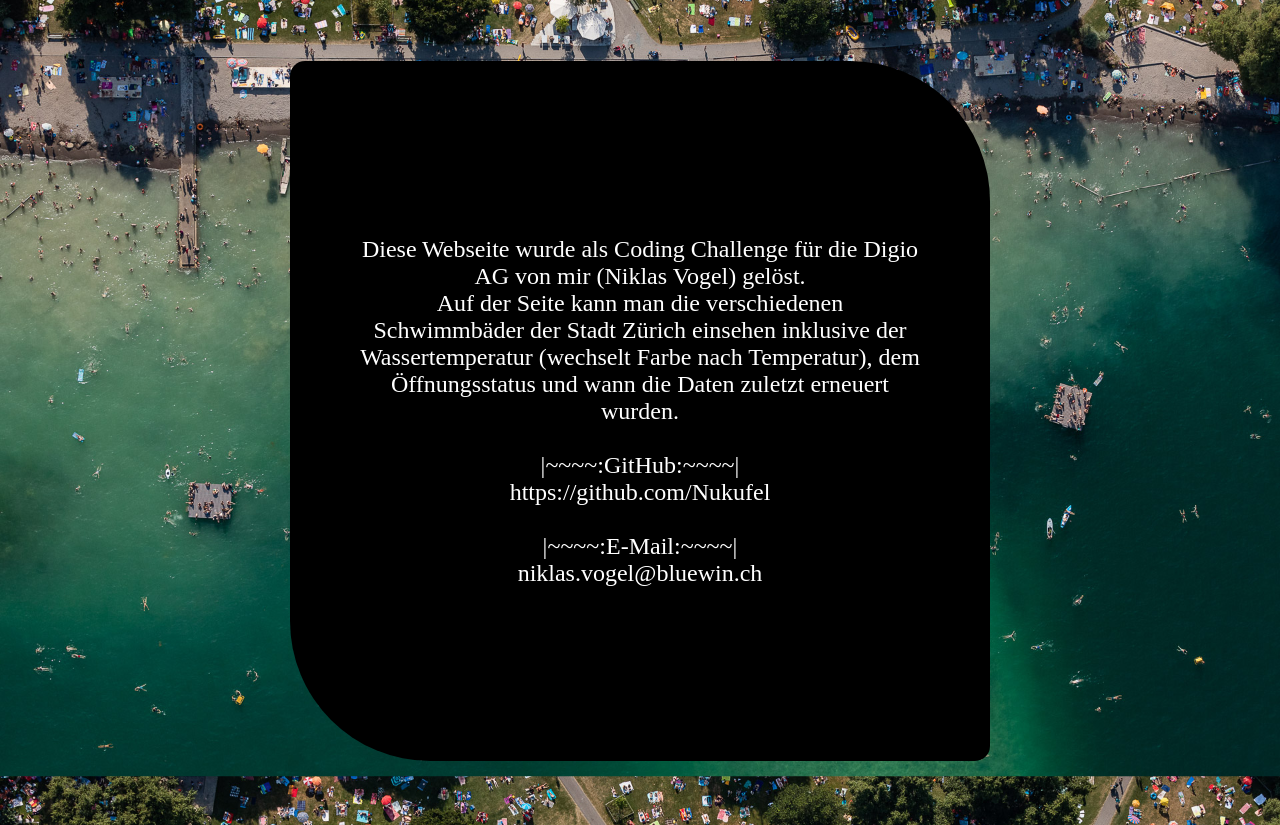
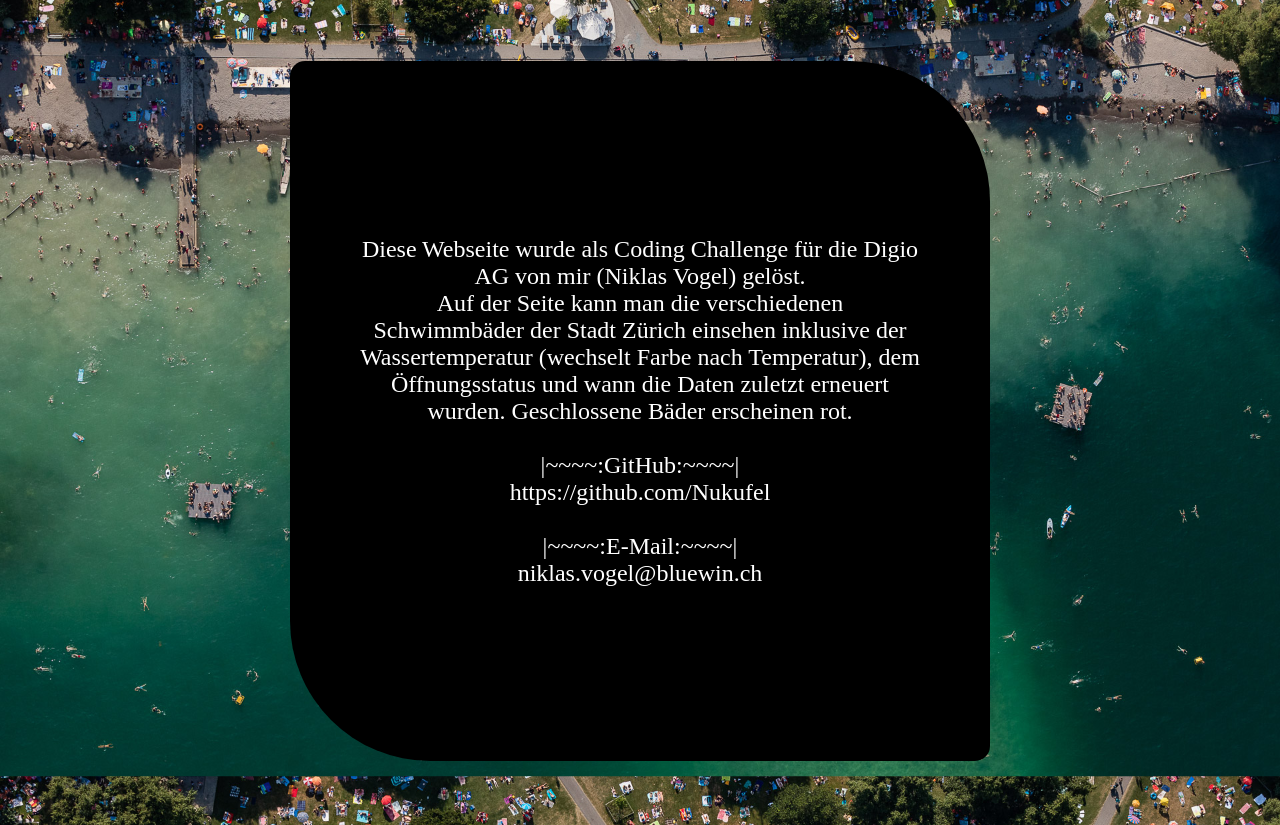
Before and after one commit to Nukufel/Badi_Webseit, a plain HTML site: page about.html in a window 1280 px wide. Shown: the part 77-902 px from the top of the page. Drawn offline with Linux system fonts and the light colour scheme.

Commit message:
text is good

```diff
--- a/about.html
+++ b/about.html
@@ -21,6 +21,7 @@
             <div class="divText">
                 Diese Webseite wurde als Coding Challenge für die Digio AG von mir (Niklas Vogel) gelöst.<br>
                 Auf der Seite kann man die verschiedenen Schwimmbäder der Stadt Zürich einsehen inklusive der Wassertemperatur (wechselt Farbe nach Temperatur), dem Öffnungsstatus und wann die Daten zuletzt erneuert wurden.
+                Geschlossene Bäder erscheinen rot.
                 <br><br> |~~~~:GitHub:~~~~| <br> <a href="https://github.com/Nukufel">https://github.com/Nukufel</a>
                 <br><br> |~~~~:E-Mail:~~~~| <br> <a href="mailto: niklas.vogel@bluewin.ch">niklas.vogel@bluewin.ch</a>
 
```
